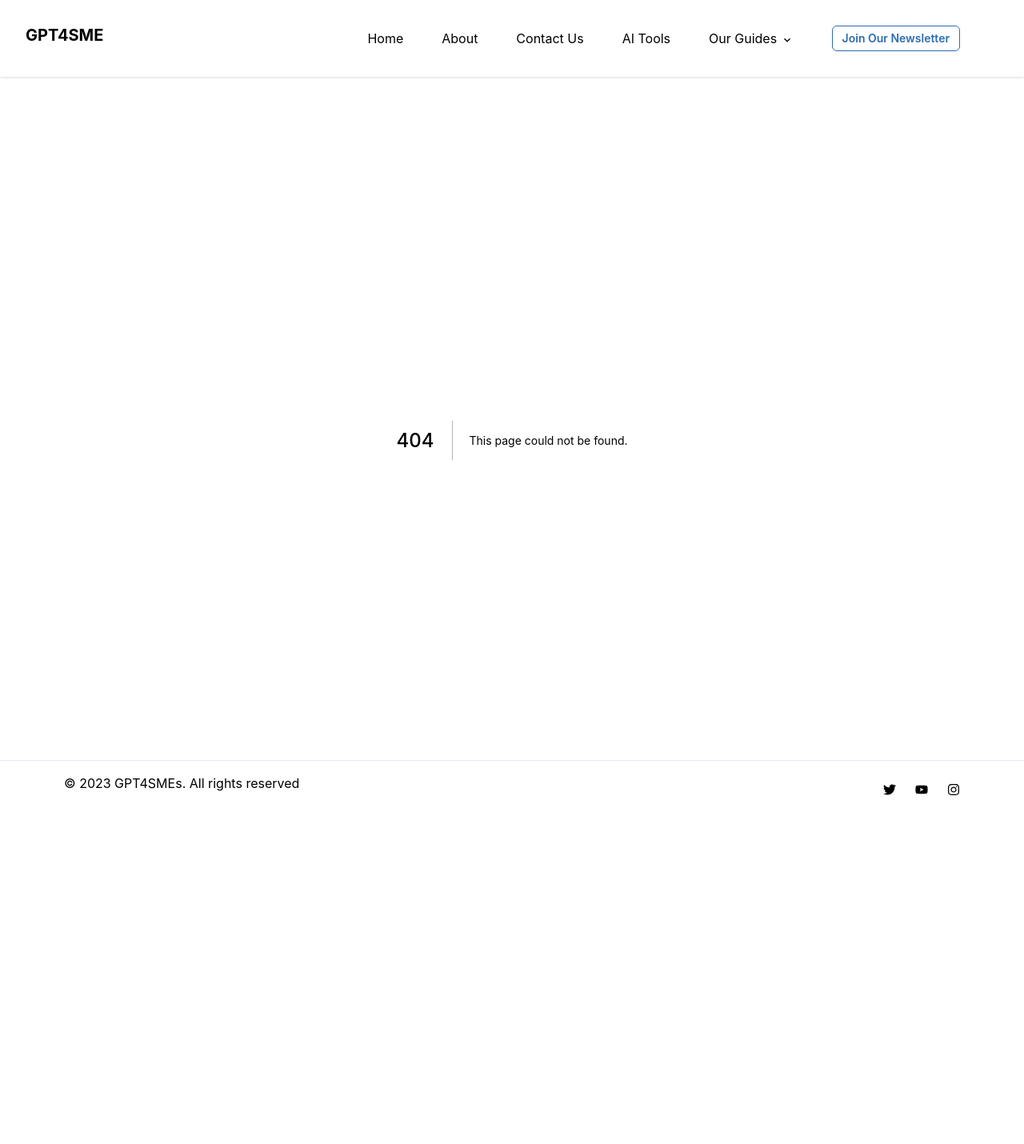
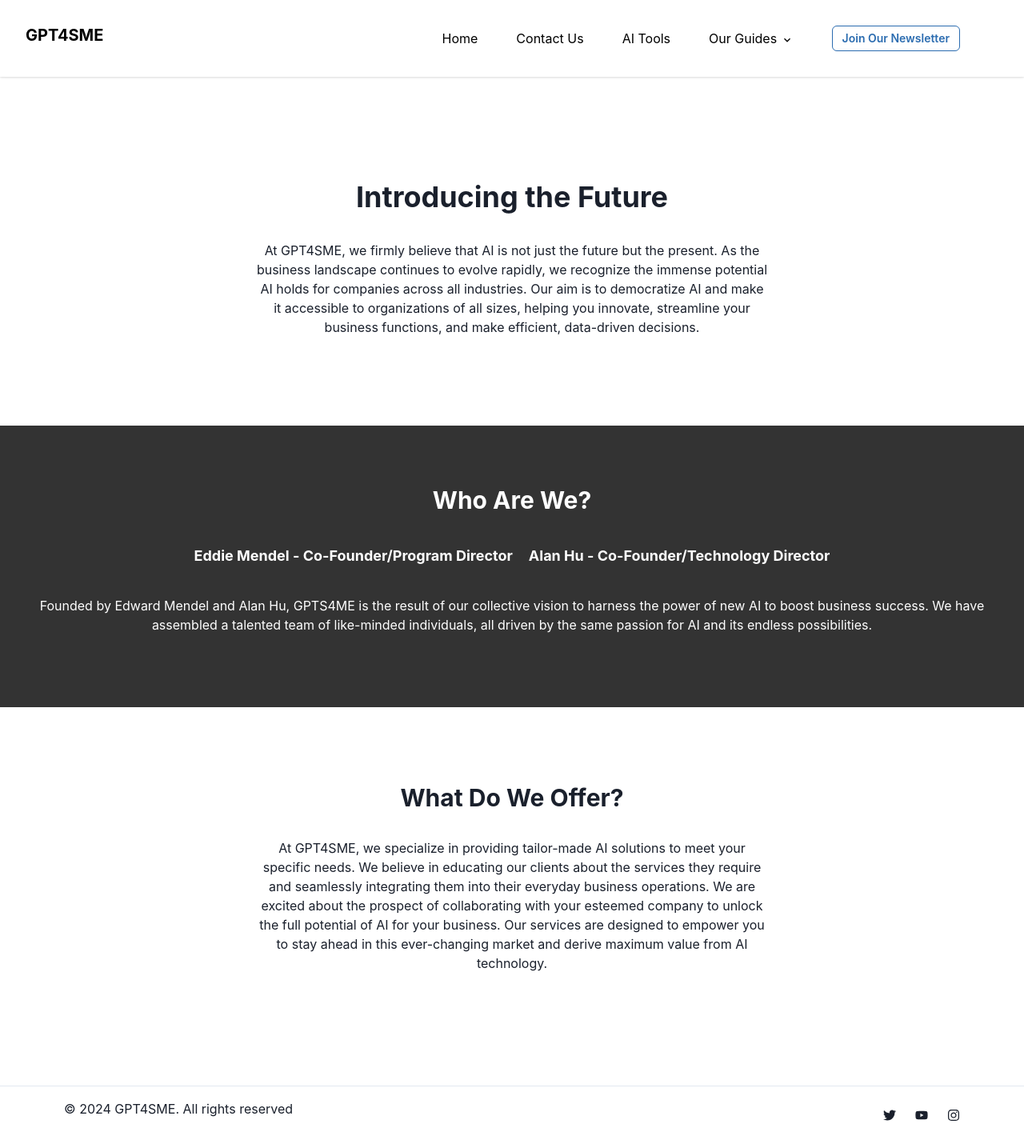
Before and after one commit to checkmateeerree/gpt4sme, a Next.js app: page /abouthidden in a window 1280 px wide. Before the commit this address had no page. Shown: the whole page at 80% size. Before the commit the page ends 1023 px from the top, so only its background shows below. Built offline with nearby package versions, Linux system fonts and the light colour scheme.

Commit message:
temporarily removed about page from production for reconstruction

```diff
--- a/components/footer.js
+++ b/components/footer.js
@@ -26,7 +26,7 @@ export default function Footer() {
           spacing={4}
           justify={{ md: 'space-between' }}
           align={{ md: 'center' }}>
-          <Text>© 2023 GPT4SMEs. All rights reserved</Text>
+          <Text>© 2024 GPT4SME. All rights reserved</Text>
           <Stack direction={'row'} spacing={6}>
 
               <FaTwitter />
--- a/components/navbar.js
+++ b/components/navbar.js
@@ -79,7 +79,8 @@ export default function Navbar() {
           pt={[4, 4, 0, 0]}
         >
           <MenuIt to="/">Home</MenuIt>
-          <MenuIt to="/about">About</MenuIt>
+          {//<MenuIt to="/about">About</MenuIt>
+}
           <MenuIt to="/contact">Contact Us</MenuIt>
           <MenuIt to="/services">AI Tools</MenuIt>
           <Flex mb={{ base: 8, sm: 8, md: 0 }}
--- a/pages/about.js
+++ b/pages/abouthidden.js
@@ -12,7 +12,7 @@ export default function About() {
               </Text>
             </Center>
           </Box>
-          <Box backgroundColor="blackAlpha.800" width="100vw" py="75px" px="25px">
+          {<Box backgroundColor="blackAlpha.800" width="100vw" py="75px" px="25px">
             <Heading textAlign="center" size="lg" color="white" pb="30px">Who Are We?</Heading>
 
             <Wrap spacing="20px" justify="center" mb="-20px">
@@ -27,6 +27,7 @@ export default function About() {
             <Text textAlign="center" color="white" pt="25px">Founded by Edward Mendel and Alan Hu, GPTS4ME is the result of our collective vision to harness the power of new AI to boost business success. We have assembled a talented team of like-minded individuals, all driven by the same passion for AI and its endless possibilities.
             </Text>
           </Box>
+          }
           <Box py="75px">
             <Heading textAlign="center" size="lg">What Do We Offer?</Heading>
             <Text textAlign="center" maxWidth="50vw" pt="25px">
--- a/pages/contact.js
+++ b/pages/contact.js
@@ -109,7 +109,7 @@ export default function ContactUs() {
           >
             <Text>Based in New Jersey</Text>
             <Text>
-              <PhoneIcon mr="10px" /> 973-610-3610
+              <PhoneIcon mr="10px" /> 646-709-0638
             </Text>
             <Text>
               <EmailIcon mr="10px" />
```
